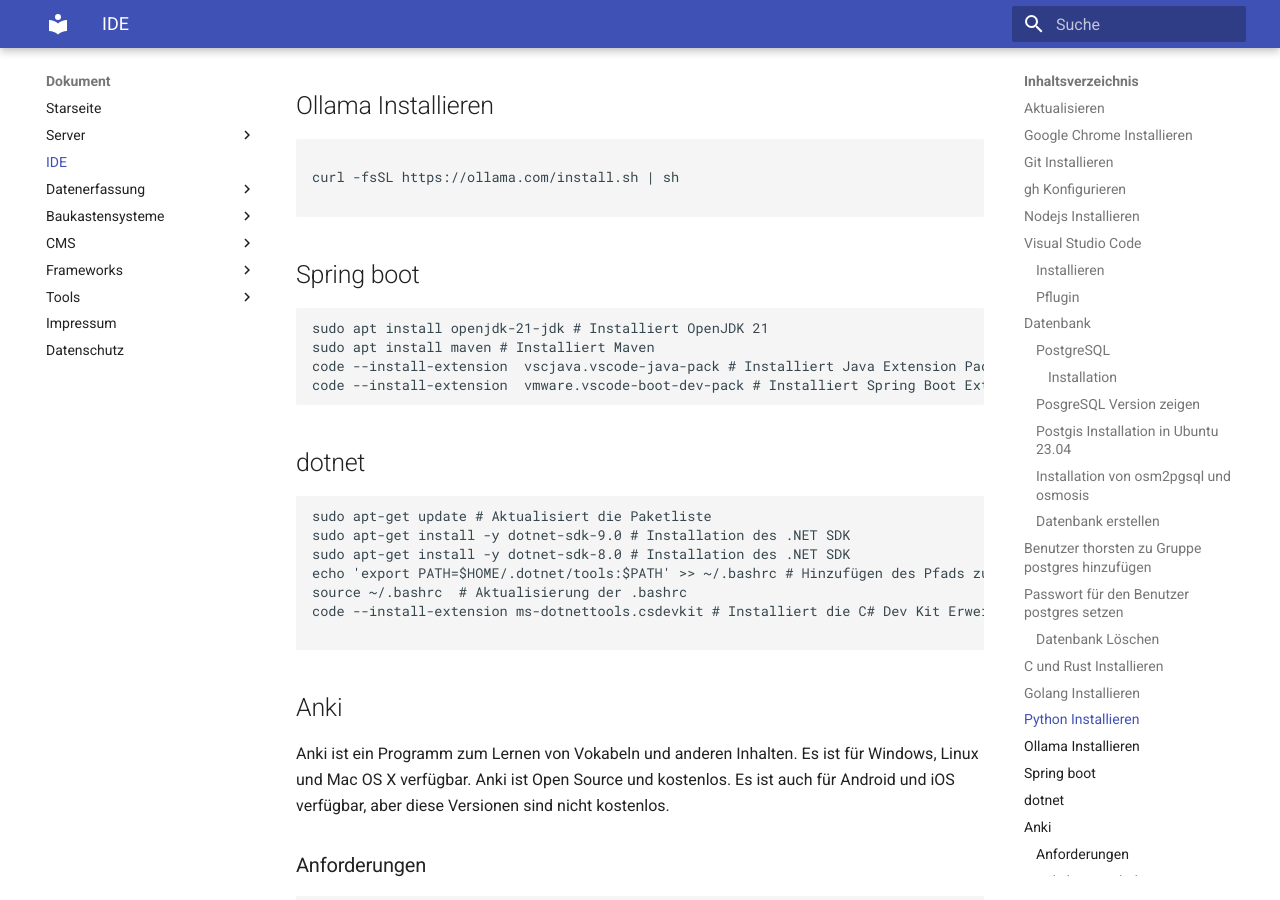
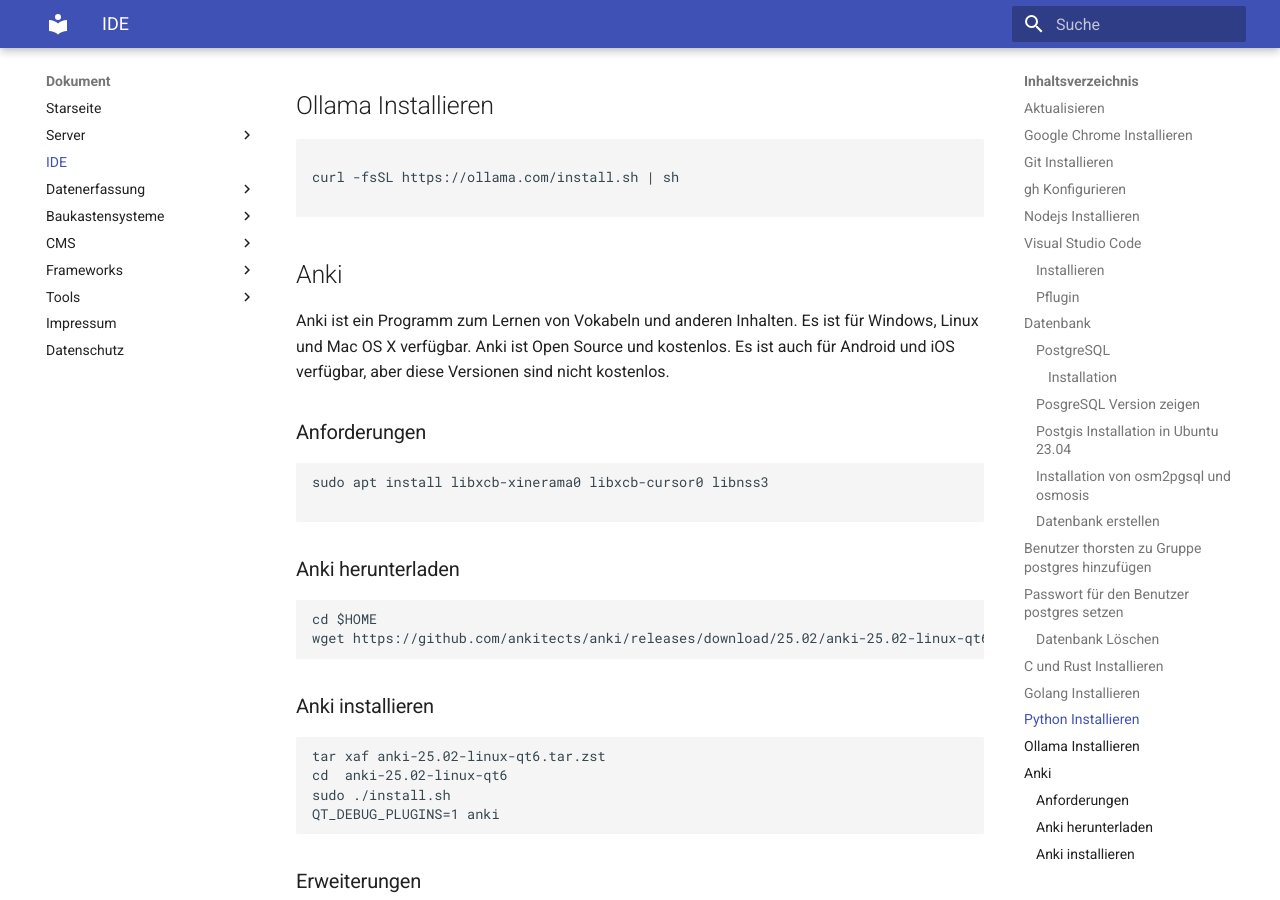
Before and after one commit to thorstenkloehn/dokument, an MkDocs documentation site: the page built from docs/IDE/index.md, in a window 1280 px wide and 900 px high, scrolled down 3805 px. Built offline with MkDocs 1.6.1 and Material for MkDocs 9.7.7, drawn with Linux system fonts in a browser that asks for light colours.

Commit message:
Dokumentation: Entfernen von veralteten Installationsanweisungen für Spring Boot und .NET SDK aus der IDE-Dokumentation

````diff
--- a/docs/IDE/index.md
+++ b/docs/IDE/index.md
@@ -154,24 +154,6 @@
 curl -fsSL https://ollama.com/install.sh | sh
 
 ```
-## Spring boot
-```
-sudo apt install openjdk-21-jdk # Installiert OpenJDK 21
-sudo apt install maven # Installiert Maven
-code --install-extension  vscjava.vscode-java-pack # Installiert Java Extension Pack für Visual Studio Code
-code --install-extension  vmware.vscode-boot-dev-pack # Installiert Spring Boot Extension Pack für Visual S
-```
-## dotnet
-
-```
-sudo apt-get update # Aktualisiert die Paketliste
-sudo apt-get install -y dotnet-sdk-9.0 # Installation des .NET SDK
-sudo apt-get install -y dotnet-sdk-8.0 # Installation des .NET SDK
-echo 'export PATH=$HOME/.dotnet/tools:$PATH' >> ~/.bashrc # Hinzufügen des Pfads zum .bashrc
-source ~/.bashrc  # Aktualisierung der .bashrc
-code --install-extension ms-dotnettools.csdevkit # Installiert die C# Dev Kit Erweiterung
-
-```
 
 
 ## Anki
````
